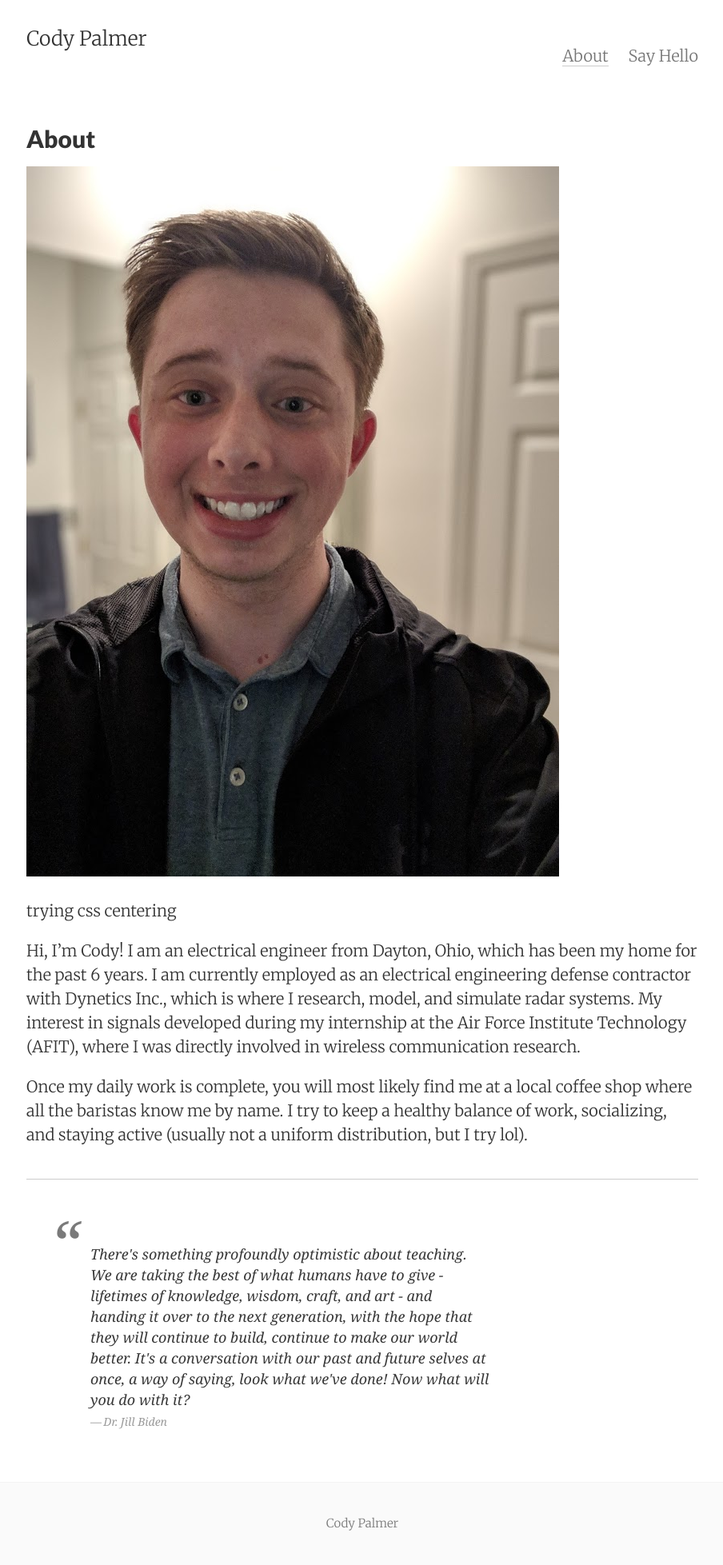
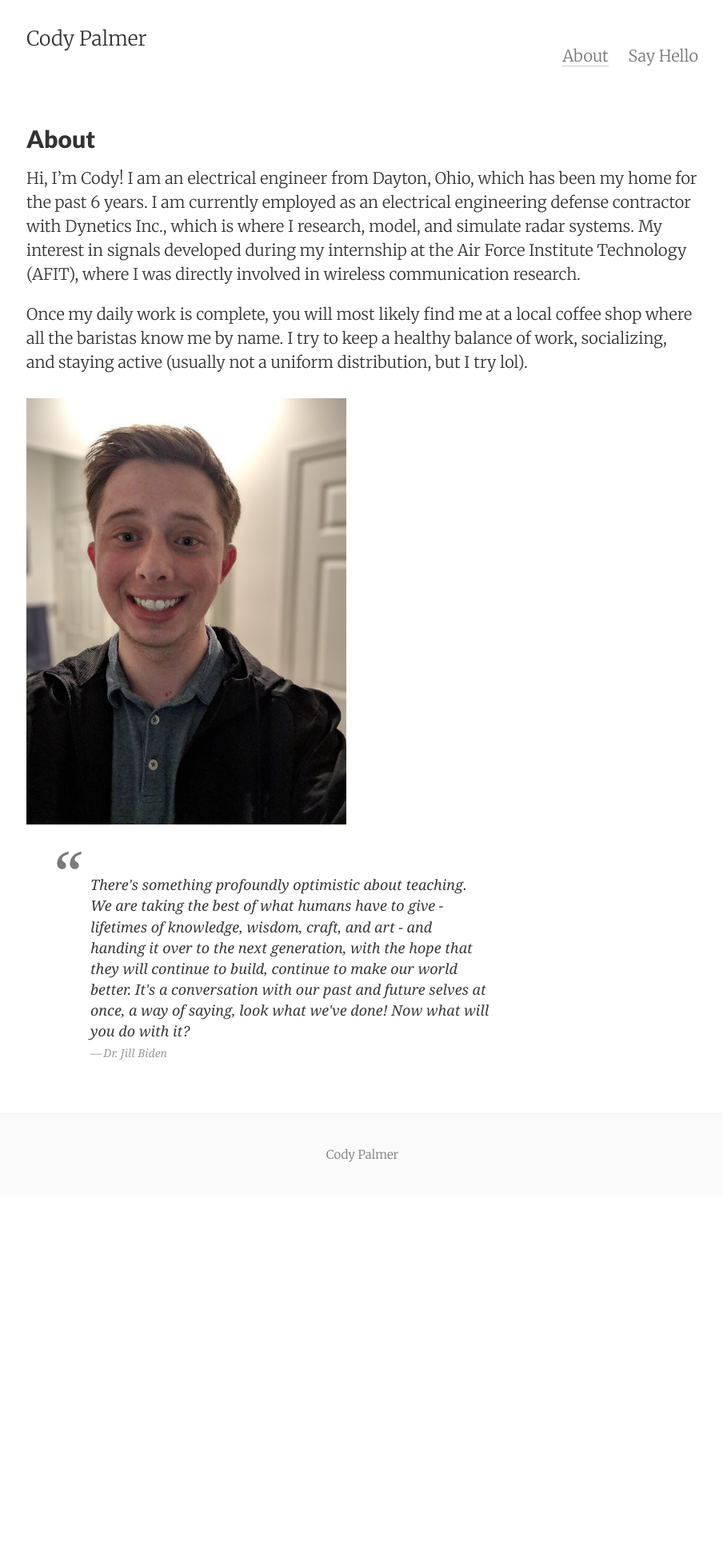
Before and after one commit to palmerco/web_server, a Jekyll site: the page built from about.md, in a window 1280 px wide. Shown: the whole page at 80% size, without its empty margins (187-1091 px from the left). Built offline with Jekyll 4.4.1, drawn with Linux system fonts in a browser that asks for light colours; after the commit the page ends 1495 px from its top, so only the background shows below that.

Commit message:
trying to move

```diff
--- a/about.md
+++ b/about.md
@@ -6,15 +6,12 @@ tags: about
 ---
 
 <!--<img src="/images/websitePhoto.jpg" alt="profilePicture" width="400"/>-->
-<img src="/images/websitePhoto.jpg" />
-
-trying css centering
 
 Hi, I’m Cody! I am an electrical engineer from Dayton, Ohio, which has been my home for the past 6 years. I am currently employed as an electrical engineering defense contractor with Dynetics Inc., which is where I research, model, and simulate radar systems. My interest in signals developed during my internship at the Air Force Institute Technology (AFIT), where I was directly involved in wireless communication research.
 
 Once my daily work is complete, you will most likely find me at a local coffee shop where all the baristas know me by name. I try to keep a healthy balance of work, socializing, and staying active (usually not a uniform distribution, but I try lol).
 
-
+<img src="/images/websitePhoto.jpg" alt="profilePicture" width="400"/>
 ---
 <blockquote>
 There's something profoundly optimistic about teaching. We are taking the best of what humans have to give - lifetimes of knowledge, wisdom, craft, and art - and handing it over to the next generation, with the hope that they will continue to build, continue to make our world better. It's a conversation with our past and future selves at once, a way of saying, look what we've done! Now what will you do with it?
--- a/style.css.txt
+++ /dev/null
@@ -1,5 +0,0 @@
-img{
-	width: 10%;
-	margin: 1px auto;
-	display: block;
-}
```
